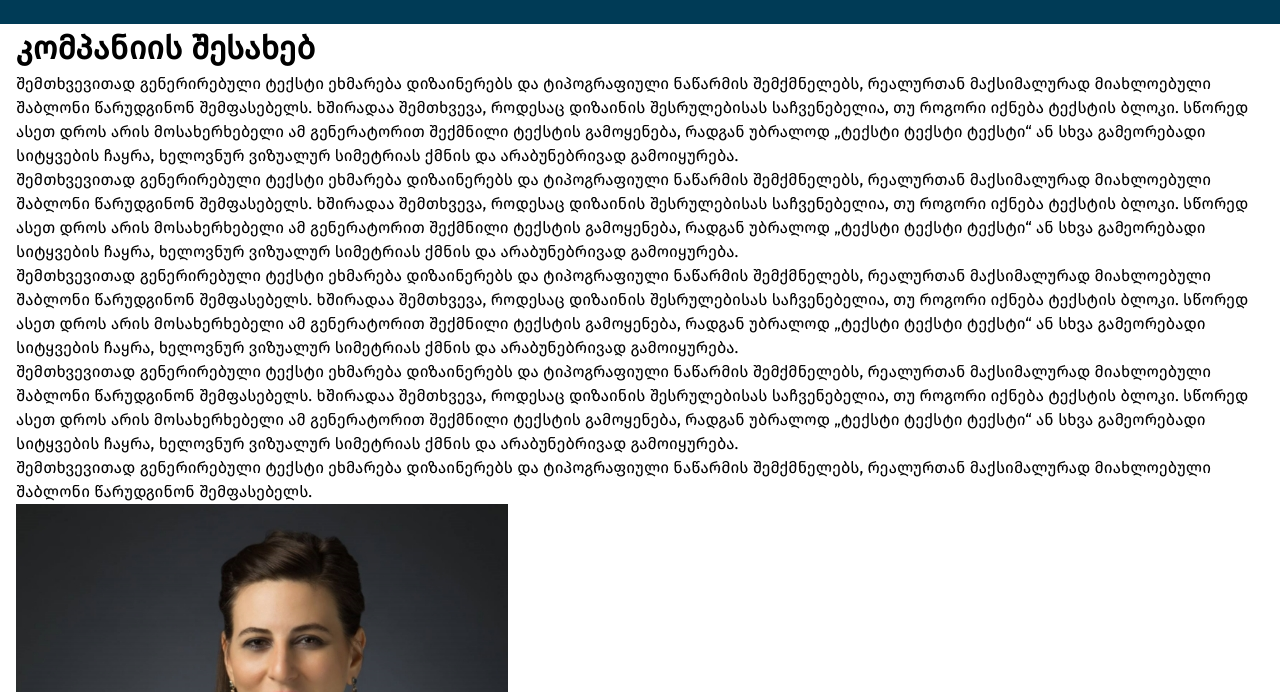
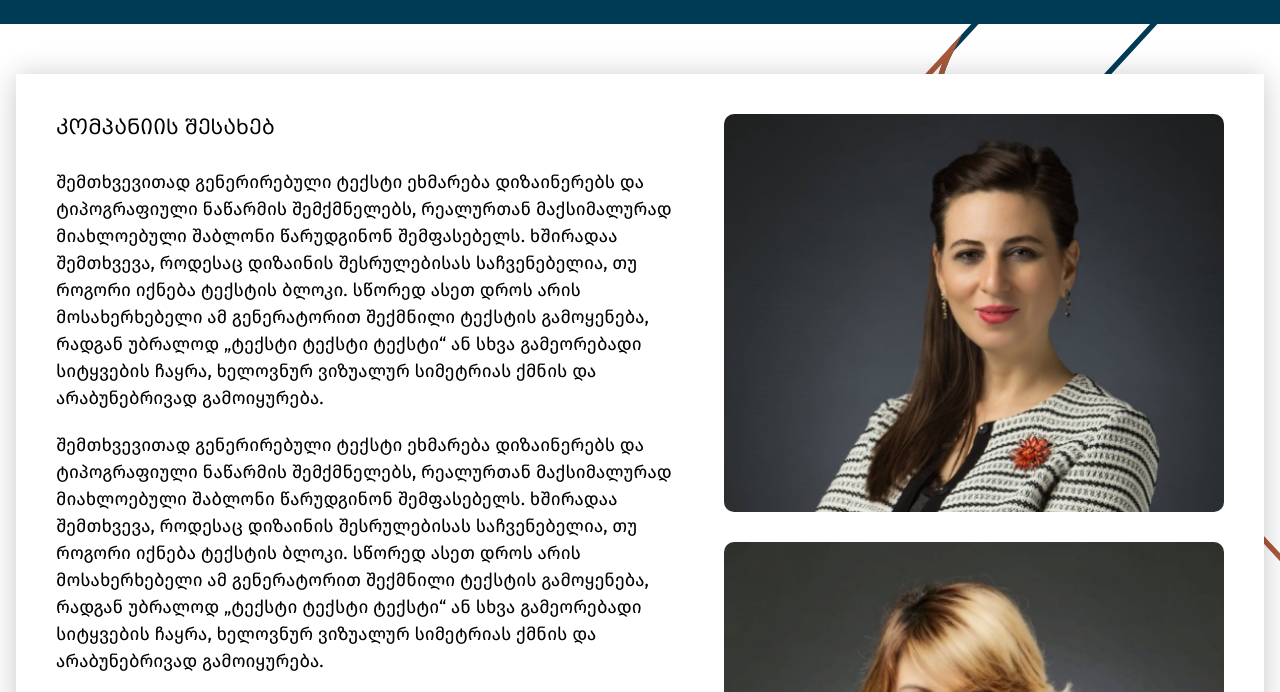
Before and after one commit to khimsh/law-school, a website: page src/about.html in a window 1280 px wide. Shown: the part 94-786 px from the top of the page. Drawn offline with nearby package versions, Linux system fonts and the light colour scheme; files that its build step writes are made by us from their sources; files whose address does not match are found by name.

Commit message:
styled about page

```diff
--- a/src/about.html
+++ b/src/about.html
@@ -3,7 +3,7 @@
   @@include('html/head.html', { "title": "კომპანიის შესახებ" })
   <body>
     @@include('html/header.html', {})
-    <main>
+    <main class="programs-decor">
       <div class="container">
         <div class="about">
           <div class="about__content">
--- /dev/null
+++ b/src/scss/about.scss
@@ -0,0 +1,41 @@
+.about {
+  padding: 40px;
+  display: grid;
+  grid-template-columns: 1fr 500px;
+  gap: 40px;
+  background-color: hsl(0 0% 100%);
+  box-shadow: var(--box-shadow-500);
+
+  &__content {
+    & > * + * {
+      margin-top: 20px;
+    }
+
+    p {
+      font-family: firaGo, sans-serif;
+      font-size: 18px;
+      color: hsl(0 0% 0%);
+    }
+  }
+
+  &__title {
+    margin-bottom: 25px;
+    font-family: mrgvlovaniCaps, sans-serif;
+    font-size: 20px;
+    font-weight: 400;
+    color: hsl(0 0% 0%);
+    text-transform: uppercase;
+  }
+
+  &__images {
+    display: flex;
+    flex-direction: column;
+    gap: 30px;
+
+    img {
+      width: 100%;
+      height: auto;
+      border-radius: 10px;
+    }
+  }
+}
--- a/src/scss/style.scss
+++ b/src/scss/style.scss
@@ -12,6 +12,8 @@
 
 @use 'programs';
 
+@use 'about';
+
 @use 'calendar';
 
 @use 'news';
```
Also changed, not shown: dist/about.html, dist/css/style.css, dist/css/style.min.css.
